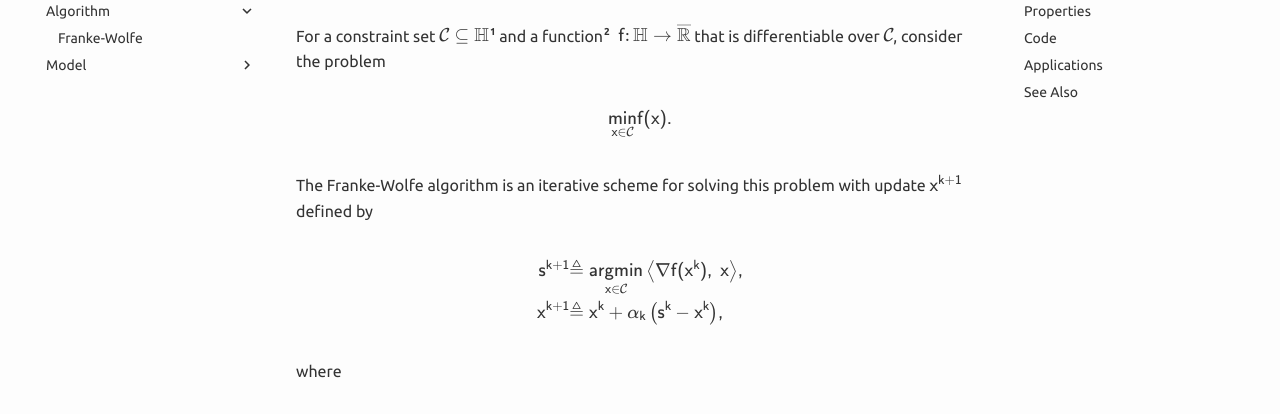
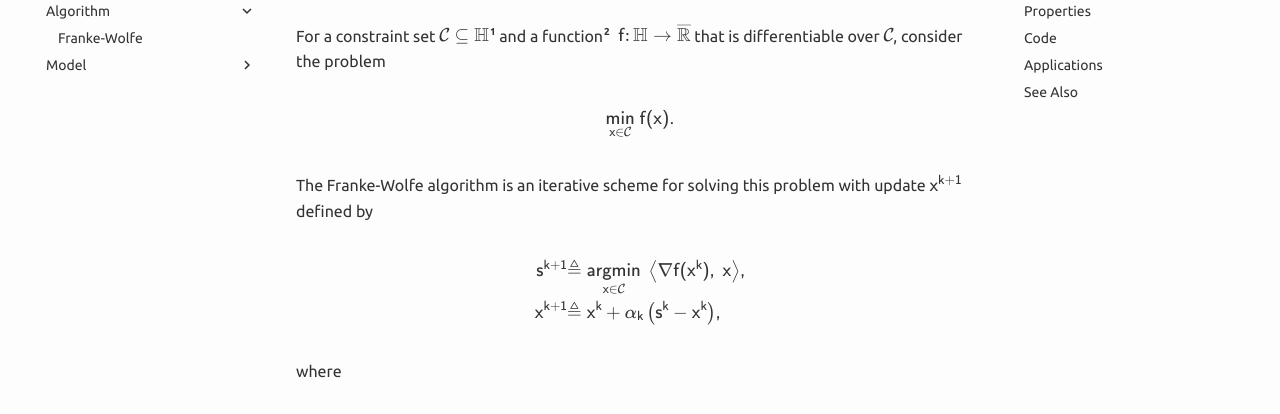
Before and after one commit to AppliedMathWiki/site, an MkDocs documentation site: the page built from docs/algorithm/franke-wolfe.md, in a window 1280 px wide and 900 px high, scrolled down 335 px. Shown: the part 151-565 px from the top of the window. Built offline with MkDocs 1.6.1 and Material for MkDocs 9.7.7, drawn with Linux system fonts in a browser that asks for light colours; comment, search, counter and statistics services are not loaded.

```diff
--- a/docs/algorithm/franke-wolfe.md
+++ b/docs/algorithm/franke-wolfe.md
@@ -23,7 +23,7 @@ tags:
 For a constraint set $\mathcal{C} \subseteq \mathbb{H}$[^5]  and a function[^4] $\ \mathsf{f\colon \mathbb{H} \rightarrow \overline{\mathbb{R}}}$ that is differentiable over $\mathcal{C}$, consider the problem
 
 $$
-    \mathsf{\underset{x \in \mathcal{C}}{min} f(x).}
+    \mathsf{\underset{x \in \mathcal{C}}{min} \ f(x).}
 $$
 
 The Franke-Wolfe algorithm is an iterative scheme for solving this problem with update $\mathsf{x^{k+1}}$ defined by
@@ -33,7 +33,7 @@ The Franke-Wolfe algorithm is an iterative scheme for solving this problem with
 [^4]: Here $\overline{\mathbb{R}}\triangleq \mathbb{R} \cup \infty.$
 
 \begin{aligned}
-    \mathsf{s^{k+1}} & \mathsf{\triangleq \underset{x\in \mathcal{C}}{argmin} \left< \nabla f(x^k),\  x \right>, } \\
+    \mathsf{s^{k+1}} & \mathsf{\triangleq \underset{x\in \mathcal{C}}{argmin} \ \left< \nabla f(x^k),\  x \right>, } \\
     \mathsf{x^{k+1}} & \mathsf{\triangleq x^k + \alpha_k \left( s^k - x^k \right),}
 \end{aligned}
 
```
